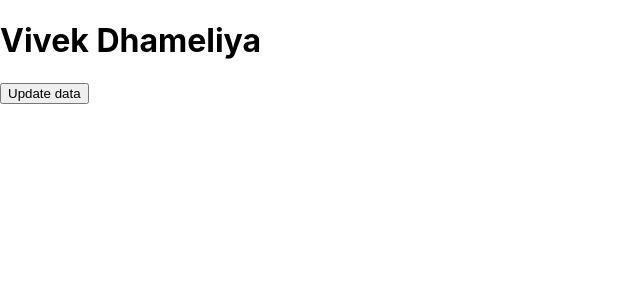
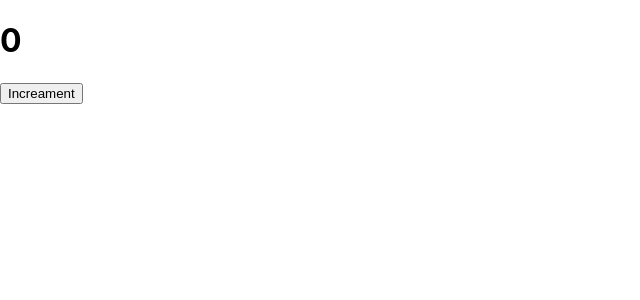
Before and after one commit to vivekdhameliya2/learning-react, a React (Create React App) app: page / in a window 1280 px wide. Shown: the top 300 px of the page, without its empty margins (0-640 px from the left). Built offline with nearby package versions, Linux system fonts and the light colour scheme.

Commit message:
conter app

```diff
--- a/src/App.js
+++ b/src/App.js
@@ -1,16 +1,16 @@
 import { useState } from "react";
+let i = 0;
+export default function App() {
 
-export default function App() {
-const [data,setData]= useState("Vivek Dhameliya")
+  const [data, setData] = useState(i);
 
-
-function updateData(){
-    setData ("Hey! How are you?")
-}
+  function updateData() {
+    setData(i++);
+  }
   return (
     <div className="App">
       <h1>{data}</h1>
-      <button  onClick={updateData}>Update data</button>
+      <button onClick={updateData}>Increament</button>
     </div>
   );
 }
```
